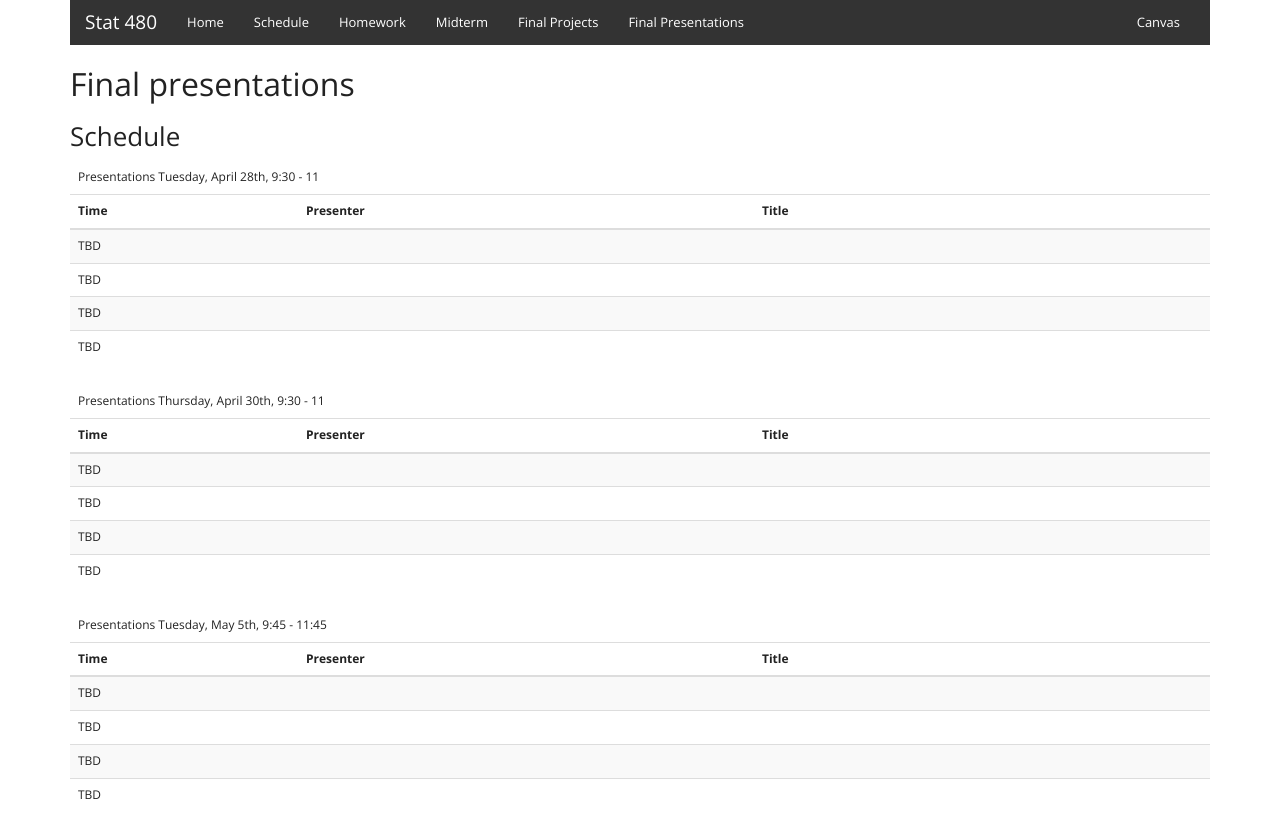
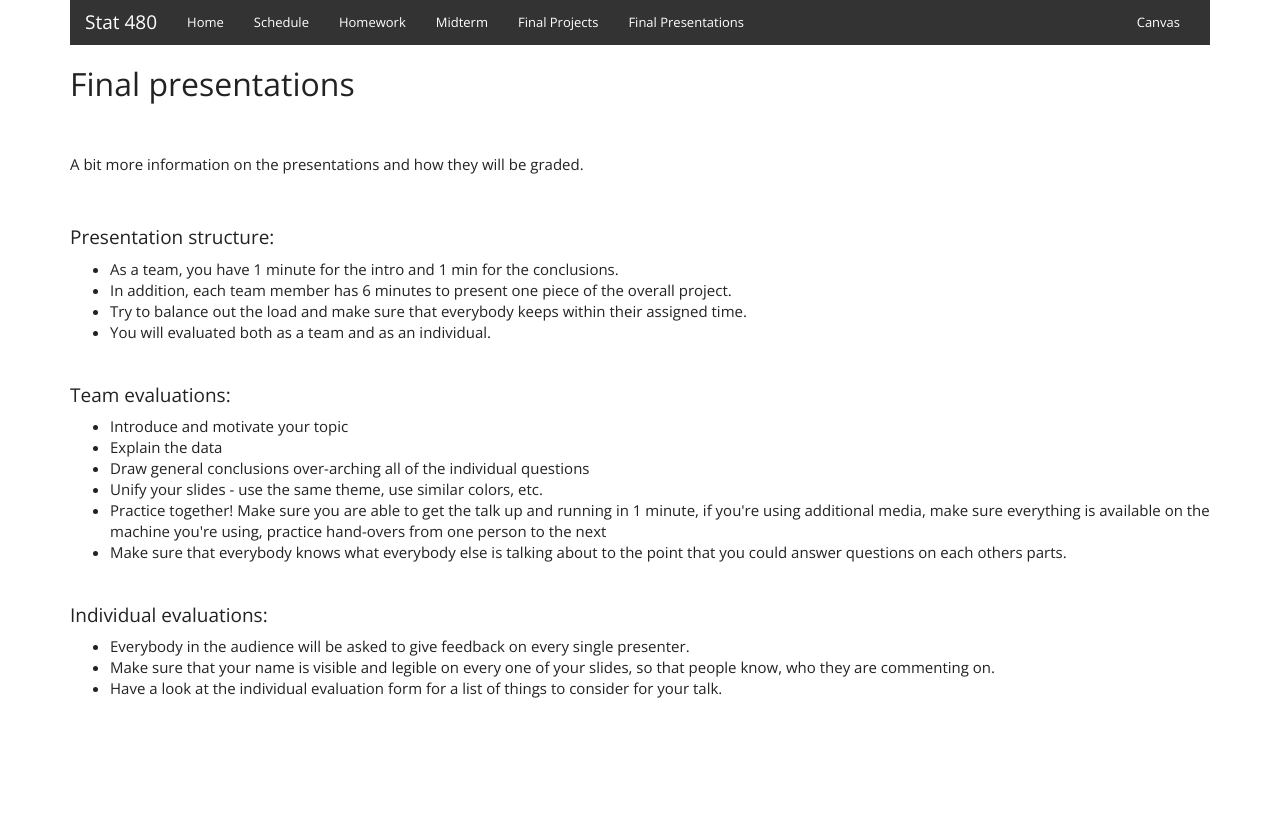
Before and after one commit to Stat480-at-ISU/Stat480-at-ISU.github.io, a Jekyll site: the page built from presentations.html, in a window 1280 px wide. Shown: the top 838 px of the page. Built offline with Jekyll 4.4.1, drawn with Linux system fonts in a browser that asks for light colours.

Commit message:
update projects

```diff
--- a/presentations.html
+++ b/presentations.html
@@ -5,102 +5,40 @@ root: ""
 
 <!-- Main component for a primary marketing message or call to action -->
 
-<h2>Final presentations</h2>
+<h2>Final presentations</h2></br><br/>
 
 
+<p>A bit more information on the presentations and how they will be graded.<br/><br/>
+<br/>
 
-<h3>Schedule</h3>
+<h4>Presentation structure:</h4>
+<ul>
+  <li>As a team, you have 1 minute for the intro and 1 min for the conclusions. </li>
+  <li>In addition, each team member has 6 minutes to present one piece of the overall project.</li>
+  <li>Try to balance out the load and make sure that everybody keeps within their assigned time. </li>
+  <li>You will evaluated both as a team and as an individual.</li>
+</ul>
+<p>
+<br/>
 
-<div>
-  <table class="table table-striped table-hover">
-    <thead>
-	<tr class="topic first"><td colspan="4">Presentations Tuesday, April 28th,  9:30 - 11</td></tr>
-	<tr>
-		<th width="20%">Time</th>
-		<th>Presenter</th>
-		<th width="40%">Title</th>
-	</tr>
-    </thead>
-    <tbody>
-	<tr>
-		<td>TBD</td>
-		<td></td>
-		<td></td>
-	</tr>	<tr>
-		<td>TBD</td>
-		<td></td>
-		<td></td>
-	</tr>	<tr>
-		<td>TBD</td>
-		<td></td>
-		<td></td>
-	</tr><tr>
-		<td>TBD</td>
-		<td></td>
-		<td></td>
-	</tr>
-	</tbody>
-  </table>
+<h4>Team evaluations:</h4>
+<ul>
+  <li>Introduce and motivate your topic</li>
+  <li>Explain the data</li>
+  <li>Draw general conclusions over-arching all of the individual questions</li>
+  <li>Unify your slides - use the same theme, use similar colors, etc. </li>
+  <li>Practice together! Make sure you are able to get the talk up and running in 1 minute, if you're using additional media, make sure everything is available on the machine you're using, practice hand-overs from one person to the next</li>
+  <li>Make sure that everybody knows what everybody else is talking about to the point that you could answer questions on each others parts.</li>
+</ul>
 
-  <table class="table table-striped table-hover">
-    <thead>
-	<tr class="topic first"><td colspan="4">Presentations Thursday, April 30th, 9:30 - 11</td></tr>
-	<tr>
-		<th width="20%">Time</th>
-		<th>Presenter</th>
-		<th width="40%">Title</th>
-	</tr>
-    </thead>
-    <tbody>
-	<tr>
-		<td>TBD</td>
-		<td></td>
-		<td></td>
-	</tr>		<tr>
-		<td>TBD</td>
-		<td></td>
-		<td></td>
-	</tr>
-	<tr>
-		<td>TBD</td>
-		<td></td>
-		<td></td>
-	</tr>
-	<tr>
-		<td>TBD</td>
-		<td></td>
-		<td></td>
-	</tr>
-	</tbody>
-  </table>
+<p>
+<br/>
 
-  <table class="table table-striped table-hover">
-    <thead>
-<tr class="topic first"><td colspan="4">Presentations Tuesday, May 5th, 9:45 - 11:45</td></tr>
-	<tr>
-		<th width="20%">Time</th>
-		<th>Presenter</th>
-		<th width="40%">Title</th>
-	</tr>
-    </thead>
-    <tbody>
-	<tr>
-		<td>TBD</td>
-		<td></td>
-		<td></td>
-	</tr>	<tr>
-		<td>TBD</td>
-		<td></td>
-		<td></td>
-	</tr>	<tr>
-		<td>TBD</td>
-		<td></td>
-		<td></td>
-	</tr>	<tr>
-		<td>TBD</td>
-		<td></td>
-		<td></td>
-	</tr>
-    </tbody>
-  </table>
-</div>
+<h4>Individual evaluations: </h4>
+<ul>
+  <li>Everybody in the audience will be asked to give feedback on every single presenter. </li>
+  <li>Make sure that your name is visible and legible on every one of your slides, so that people know, who they are commenting on. </li>
+  <li>Have a look at the individual evaluation form for a list of things to consider for your talk.</li>
+</ul>
+
+</p>
```
Also changed, not shown: index.html (+4 -4 lines), projects.html (+107 -3 lines), 3 other files.
